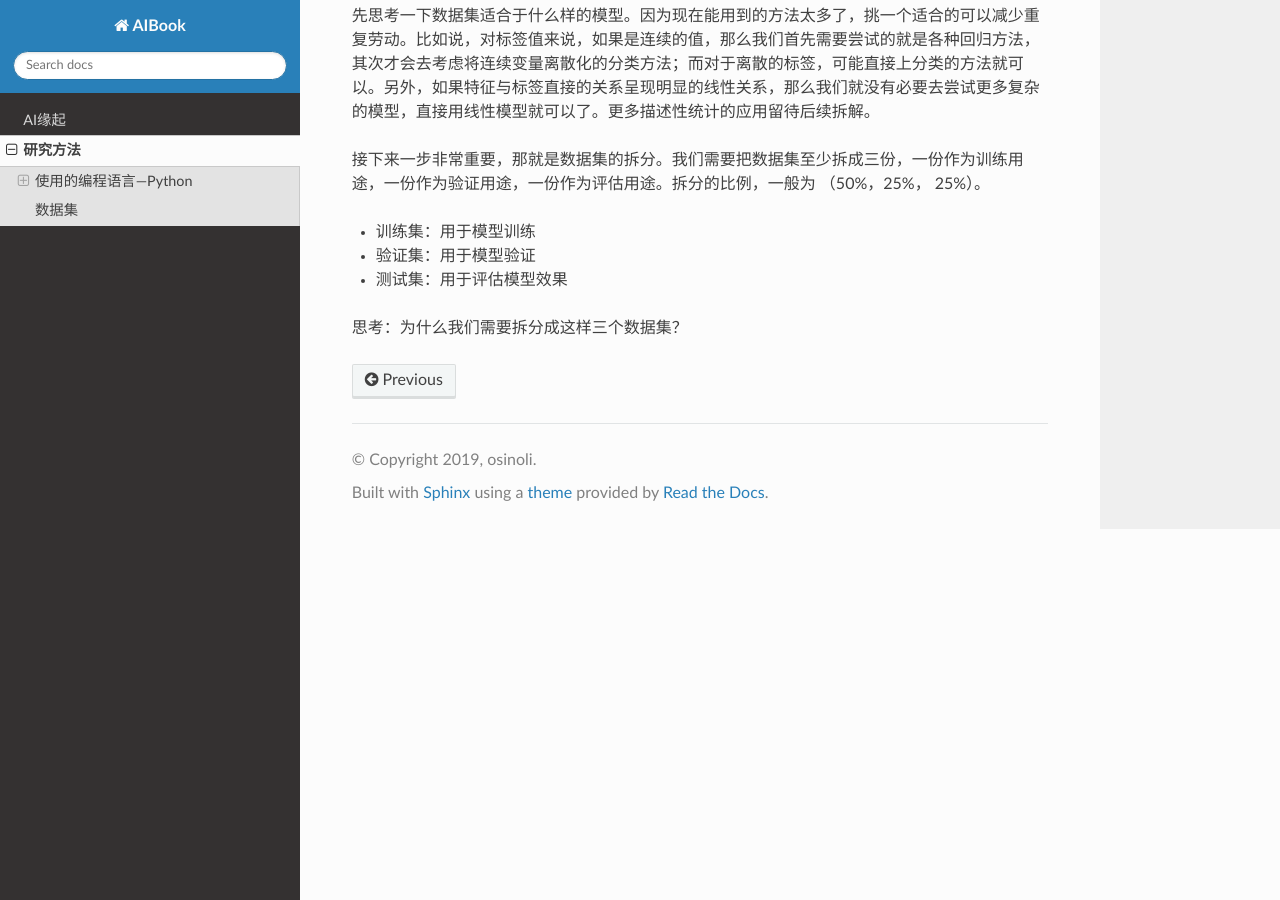
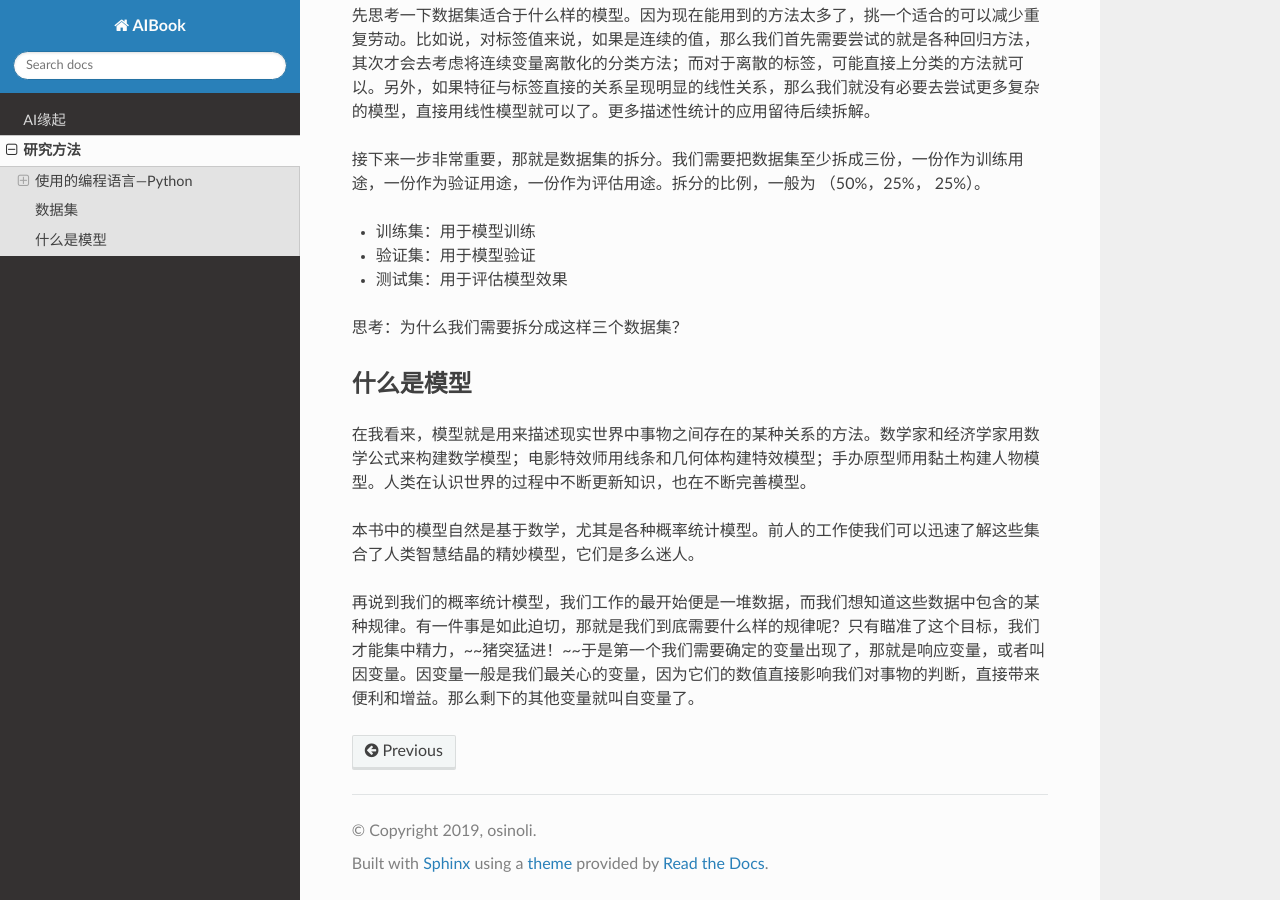
Before and after one commit to NumbEarLILI/AIBOOK, a Sphinx documentation site: the page built from source/HowToStudy.md, in a window 1280 px wide and 900 px high, scrolled down 3456 px. Built offline with Sphinx 7.4.7 and the Read the Docs theme 2.0.0, drawn with Linux system fonts in a browser that asks for light colours.

Commit message:
update
Signed-off-by: NumbEarLILI <numbear@126,com>

```diff
--- a/source/HowToStudy.md
+++ b/source/HowToStudy.md
@@ -81,7 +81,7 @@ print("hello world")
 
 对数据集的处理，从观察开始。为了更好观察数据，首先，我们需要将数据结构化，也就是矩阵化，类似下图：
 
-<table border="1">
+<table width="600" border="1">
 <tr>
 <th>编号</th>
 <th>特征1</th>
@@ -146,3 +146,13 @@ print("hello world")
 * 测试集：用于评估模型效果
 
 思考：为什么我们需要拆分成这样三个数据集？
+
+
+
+## 什么是模型
+
+在我看来，模型就是用来描述现实世界中事物之间存在的某种关系的方法。数学家和经济学家用数学公式来构建数学模型；电影特效师用线条和几何体构建特效模型；手办原型师用黏土构建人物模型。人类在认识世界的过程中不断更新知识，也在不断完善模型。
+
+本书中的模型自然是基于数学，尤其是各种概率统计模型。前人的工作使我们可以迅速了解这些集合了人类智慧结晶的精妙模型，它们是多么迷人。
+
+再说到我们的概率统计模型，我们工作的最开始便是一堆数据，而我们想知道这些数据中包含的某种规律。有一件事是如此迫切，那就是我们到底需要什么样的规律呢？只有瞄准了这个目标，我们才能集中精力，~~猪突猛进！~~于是第一个我们需要确定的变量出现了，那就是响应变量，或者叫因变量。因变量一般是我们最关心的变量，因为它们的数值直接影响我们对事物的判断，直接带来便利和增益。那么剩下的其他变量就叫自变量了。
```
